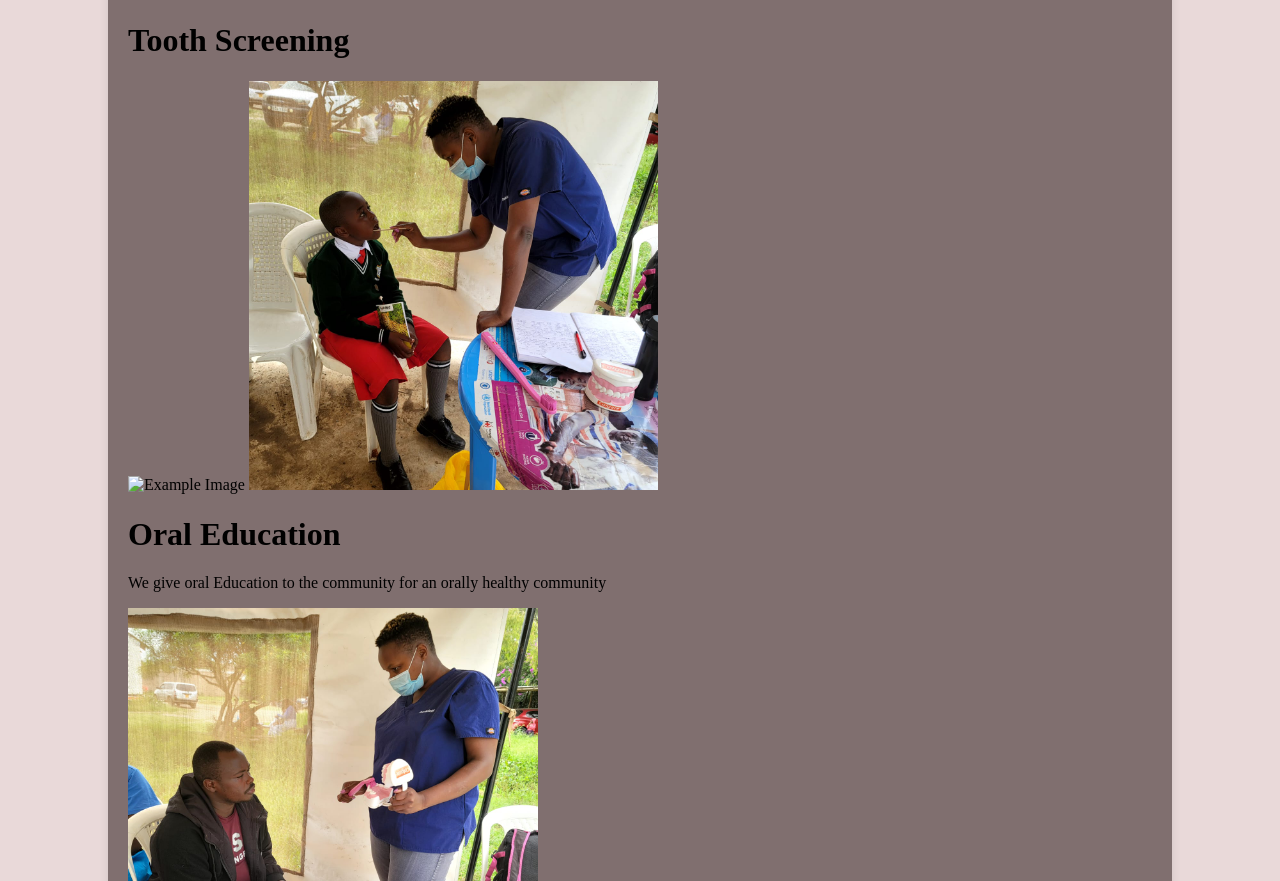
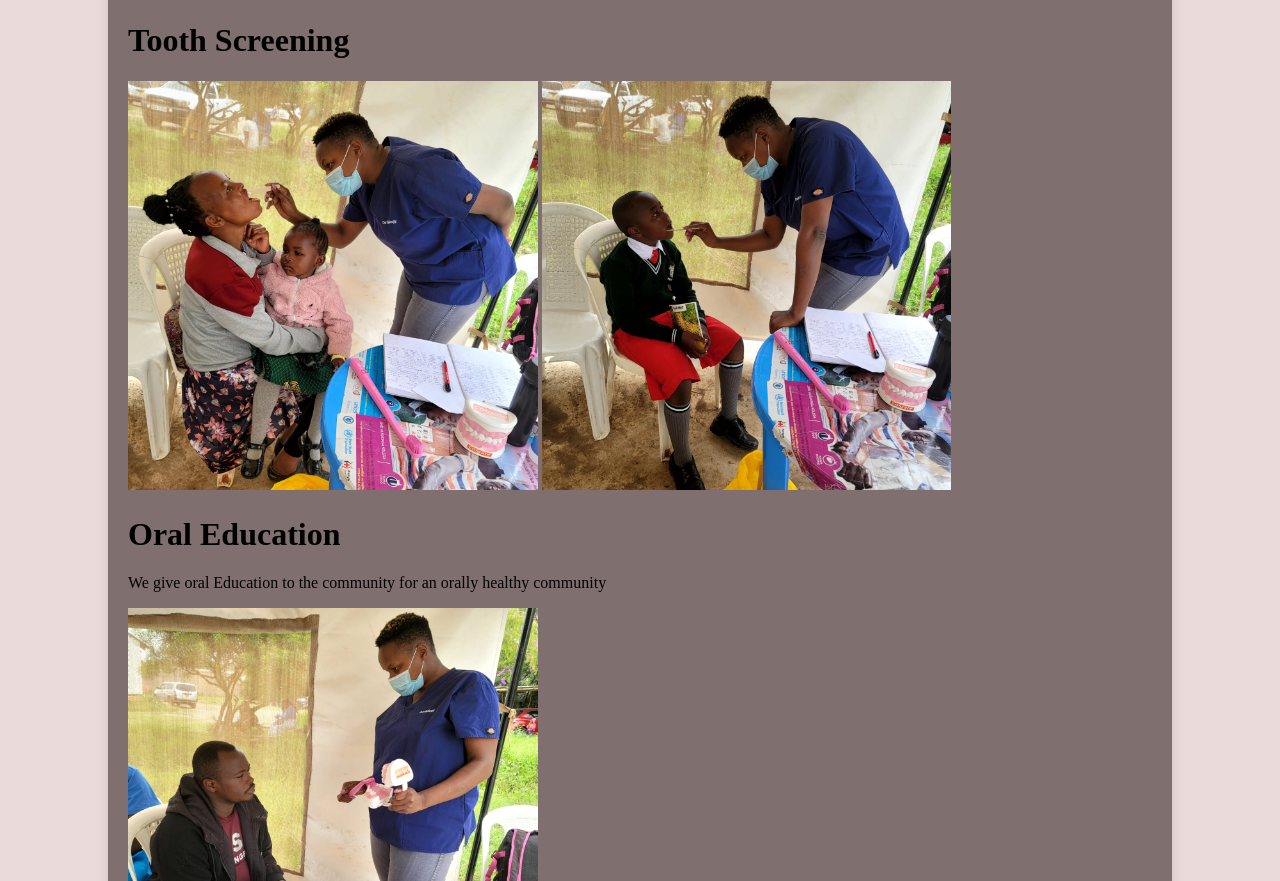
Before and after one commit to EugineI/Newweb, a plain HTML site: page services.html in a window 1280 px wide. Shown: the part 2059-2940 px from the top of the page. Drawn offline with Linux system fonts and the light colour scheme.

Commit message:
corrections on index.html

```diff
--- a/services.html
+++ b/services.html
@@ -89,7 +89,7 @@
         <img class="imag" src="fullmouth scaling.jpg" width= "40%" alt="Example Image">
         <img class="imag" src="after scaling.jpg" width= "40%" alt="Example Image">
         <H1>Tooth Screening</H1>
-        <img class="imag" src="static 'Screening.jpg" width= "40%" alt="Example Image">
+        <img class="imag" src="Screening.jpg" width= "40%" alt="Example Image">
         <img class="img" src="Screening2.jpg" width= "40%" alt="Example Image">
         <h1>Oral Education</h1>
         <p>We give oral Education to the community for an orally healthy community</p>
```
Also changed, not shown: home.html (+1 -1 lines).
